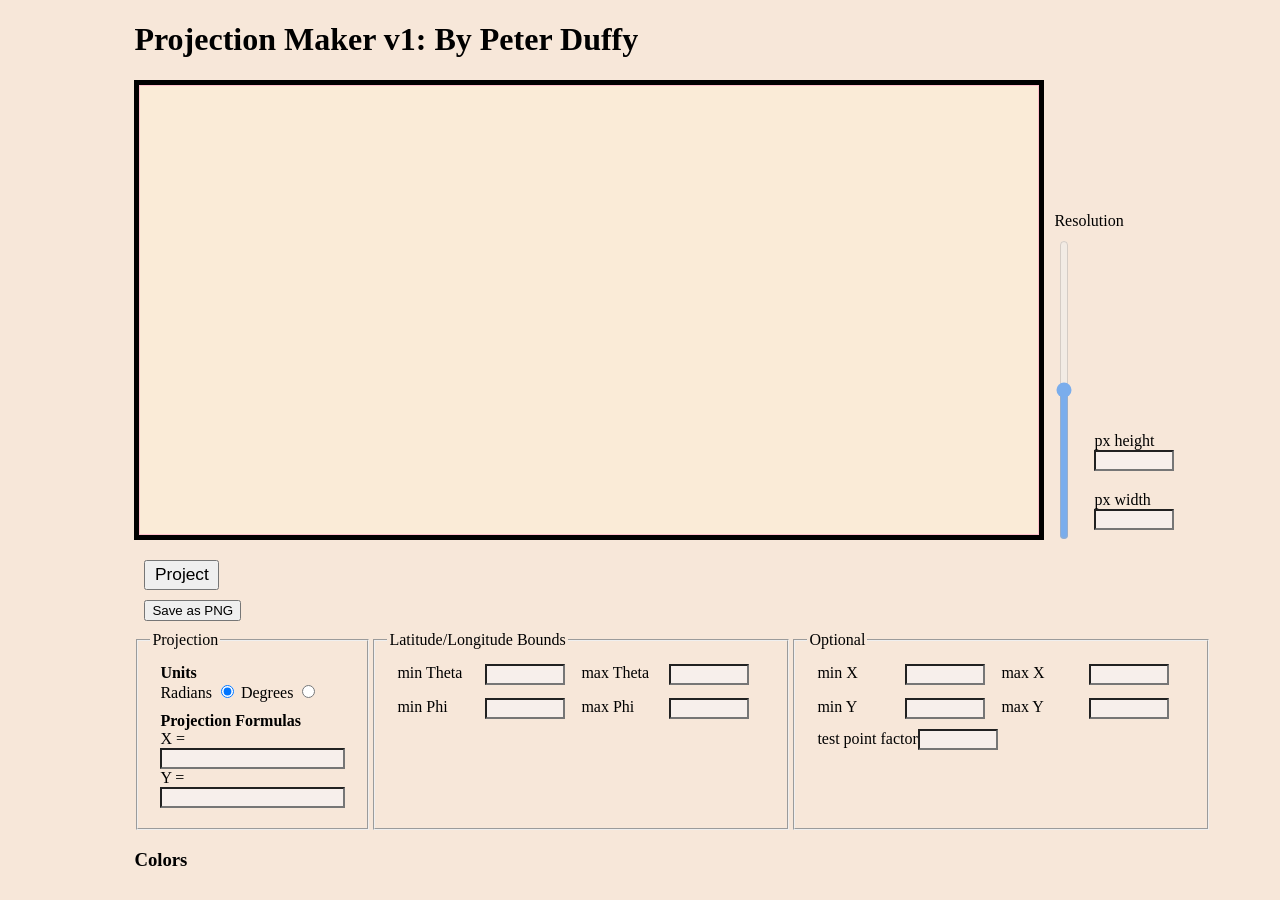
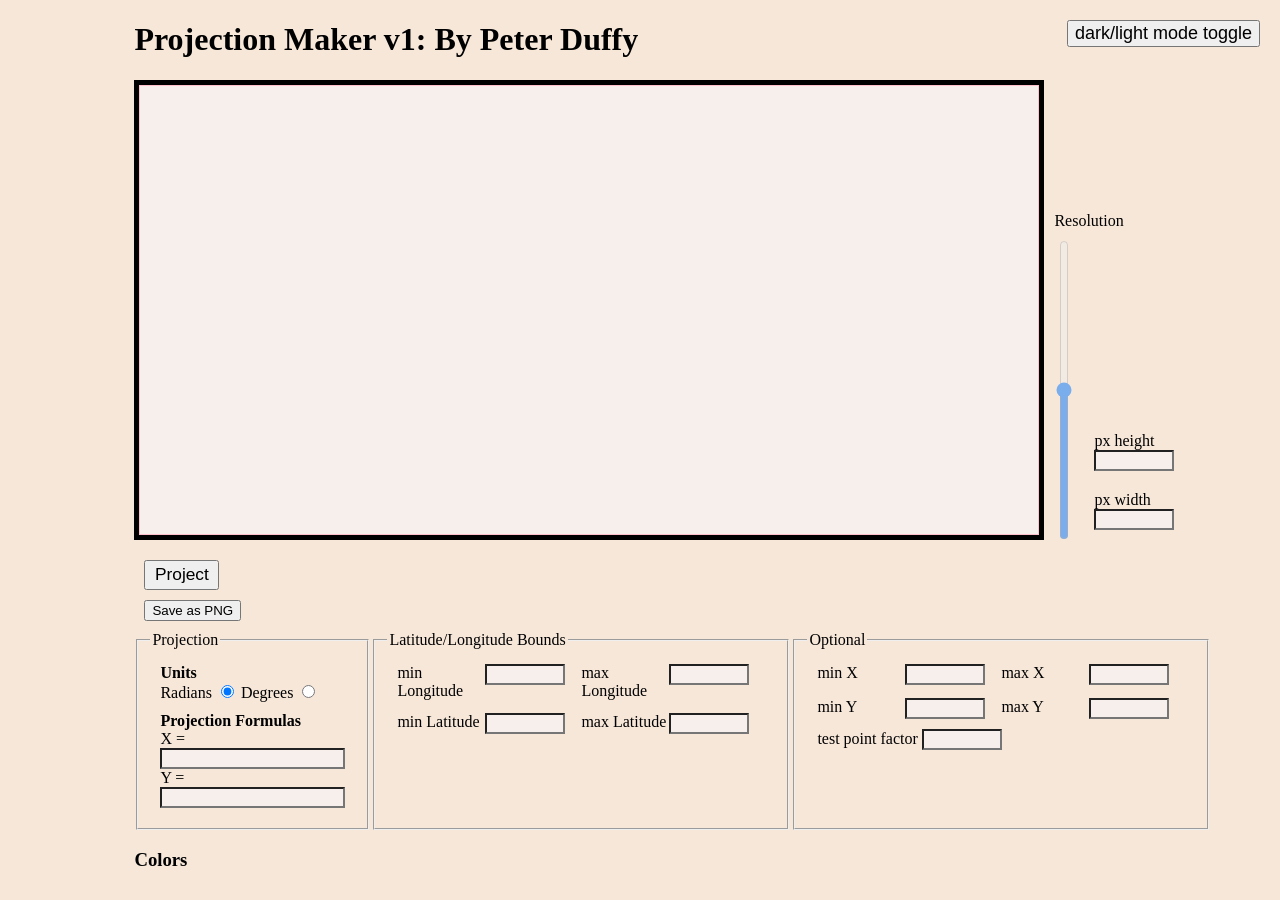
Before and after one commit to pcd444/Map-Maker, a website with bundled scripts: page index.html in a window 1280 px wide. Shown: the top 900 px of the page. Built offline with nearby package versions, Linux system fonts and the light colour scheme; files whose address does not match are found by name.

Commit message:
added dark mode

```diff
--- a/index.html
+++ b/index.html
@@ -1,5 +1,5 @@
 <!DOCTYPE html>
-<html lang="en">
+<html lang="en" data-theme="light">
 <head>
     <meta charset="UTF-8">
     <meta http-equiv="X-UA-Compatible" content="IE=edge">
@@ -12,6 +12,7 @@
 <body>
     <div id="top">
         <h1>Projection Maker v1: By Peter Duffy</h1>
+        <button id="toggle-darkmode">dark/light mode toggle</button>
 
         <div id="map-and-resolution-container">
             <div id="parent">
@@ -75,14 +76,14 @@
                 <legend>Latitude/Longitude Bounds</legend>
                 <div class="bounds-parent">
 
-                        <div class="m0"><label for="minTheta">min Theta</label></div>
+                        <div class="m0"><label for="minTheta">min Longitude</label></div>
                         <div class="m0"><input type="number" id="minTheta" name="minTheta"></div>
-                        <div class="m0"><label for="maxTheta">max Theta</label></div>
+                        <div class="m0"><label for="maxTheta">max Longitude</label></div>
                         <div class="m0"><input type="number" id="maxTheta" name="maxTheta"></div>
 
-                        <div class="m0"><label for="minPhi">min Phi</label></div>
+                        <div class="m0"><label for="minPhi">min Latitude</label></div>
                         <div class="m0"><input type="number" id="minPhi"></div>
-                        <div class="m0"><label for="maxPhi">max Phi</label></div>
+                        <div class="m0"><label for="maxPhi">max Latitude</label></div>
                         <div class="m0"><input type="number" id="maxPhi"></div>
 
                 </div>
@@ -103,7 +104,7 @@
                             <div class="m0"><input type="number" id="maxY"></div>
 
                     </div>
-                    <div>test point factor<input type="number" id="testPointFactor"></div>
+                    <div >test point factor <input type="number" id="testPointFactor"></div>
                 </div>
             </fieldset>
         </div>
--- a/main.js
+++ b/main.js
@@ -763,3 +763,16 @@ document.getElementById("save-projection-as-png").addEventListener('click',
         }
     }
 )
+
+let flip = true;
+document.getElementById('toggle-darkmode').addEventListener('click',
+    function(){
+        if(flip){
+            document.documentElement.setAttribute('data-theme','dark');
+        }
+        else{
+            document.documentElement.setAttribute('data-theme','light');
+        }
+        flip = flip ? false:true;
+    }
+)
--- a/styles.css
+++ b/styles.css
@@ -7,12 +7,17 @@
 [data-theme="dark"] {
   --background-color: rgb(79, 61, 45);
   --input-background-color:rgb(113, 87, 74);
-  --text-color: rgb(165, 133, 106);
+  --text-color: rgb(212, 198, 186);
   --border-color:rgb(165, 133, 106);
+}
+
+button{
+  color:black;
 }
 
 *{
     box-sizing: border-box;
+    color: var(--text-color)
 }
 body{
     background-color: var(--background-color);
@@ -37,7 +42,7 @@ div{
     top: 50%;
     position: relative;
     transform:  translate(-50%,-50%);
-    background-color: antiquewhite;
+    background-color: var(--input-background-color);
 }
 
 #parent{
@@ -261,3 +266,11 @@ font-size: 13pt;
     display: grid;
     grid-template-columns: max-content max-content;
   }
+
+  #toggle-darkmode{
+    position: absolute;
+    right: 0;
+    top: 0;
+    margin: 20px;
+    font-size: large;
+  }
```
